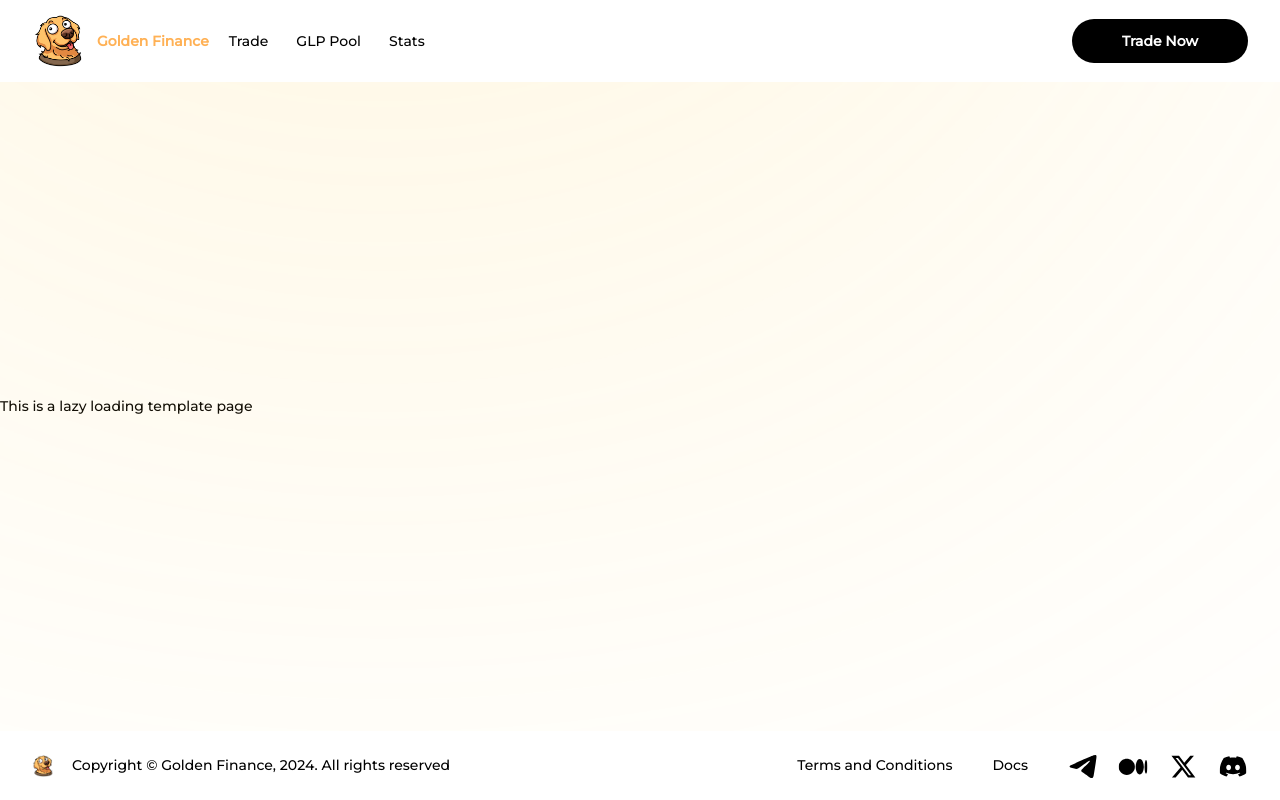
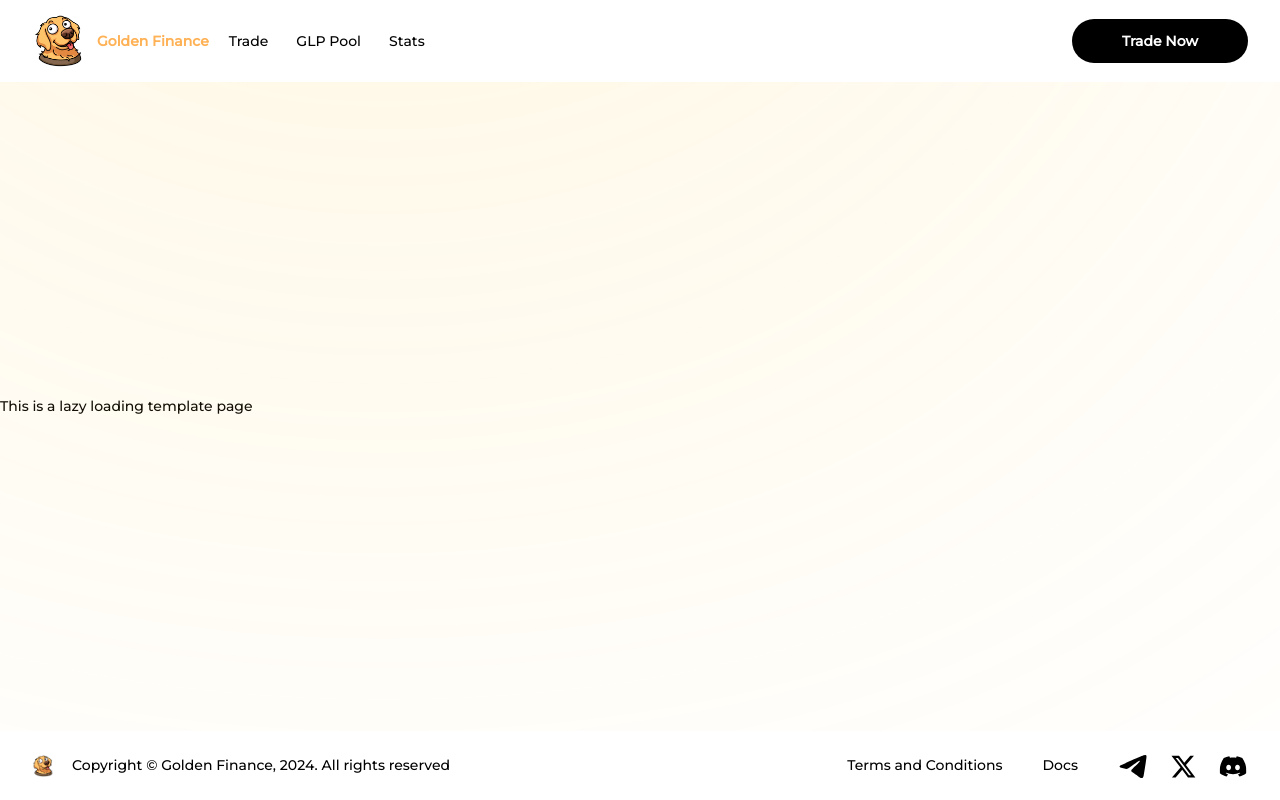
Before and after one commit to capybaralabs-xyz/zeta-landing-page, a React (Create React App) app: page /temp in a window 1280 px wide. Built offline with nearby package versions, Linux system fonts and the light colour scheme.

Commit message:
update: update social media links

```diff
--- a/src/components/Footer.tsx
+++ b/src/components/Footer.tsx
@@ -113,14 +113,6 @@ export default function Footer() {
             <Link
               width={{ base: '2rem', md: '3rem' }}
               height={{ base: '2rem', md: '3rem' }}
-              href={medium_url}
-              target="_blank"
-            >
-              <Medium />
-            </Link>
-            <Link
-              width={{ base: '2rem', md: '3rem' }}
-              height={{ base: '2rem', md: '3rem' }}
               href={X_twitter_url}
               target="_blank"
             >
--- a/src/utils/index.ts
+++ b/src/utils/index.ts
@@ -39,10 +39,10 @@ export const goto = (url: string) => {
   window.open(url, '_blank');
 };
 
-export const telegram_url = '#';
+export const telegram_url = 'https://t.me/+nDXkiNenRyNlZTE9';
 export const medium_url = '#';
-export const X_twitter_url = '#';
-export const discord_url = '#';
+export const X_twitter_url = 'https://x.com/0xGoldenFinance';
+export const discord_url = 'https://discord.gg/sR4smstcd3';
 export const trade_url = 'https://app.goldenfinance.xyz/';
 
 export const CardContents = [
```
